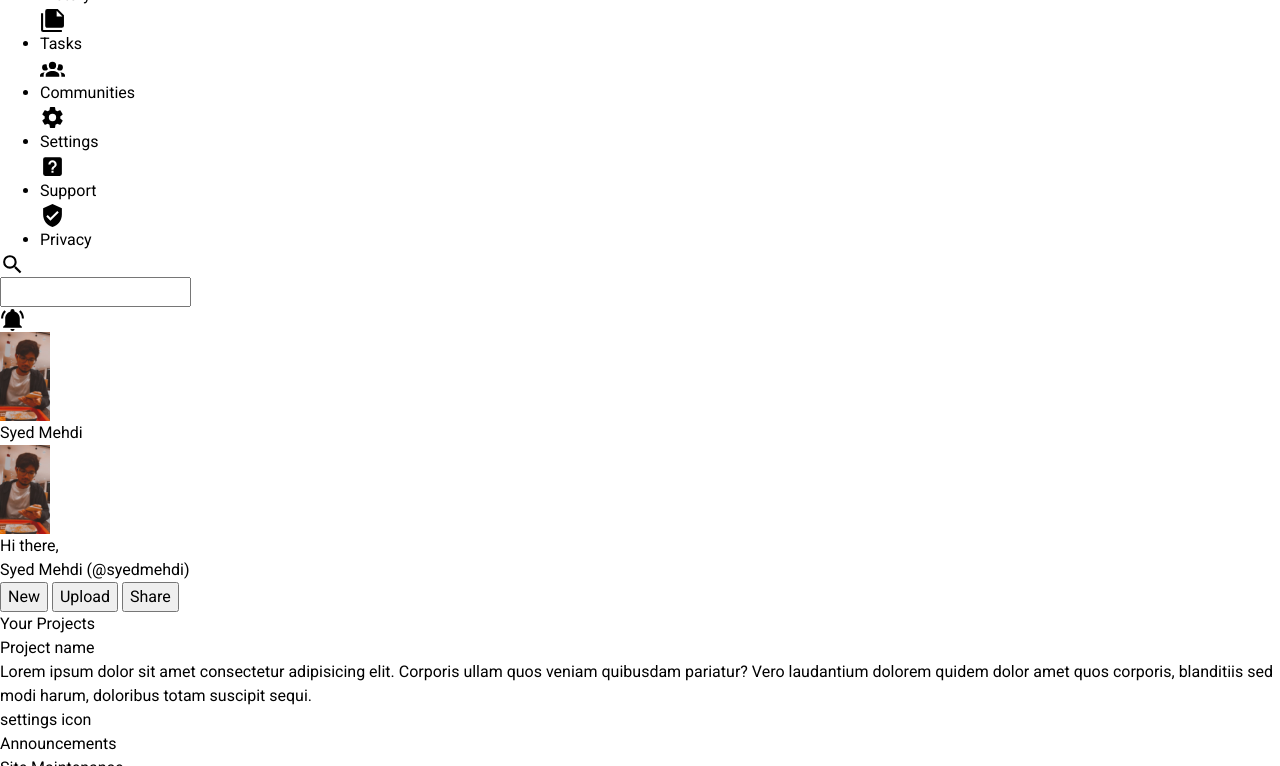
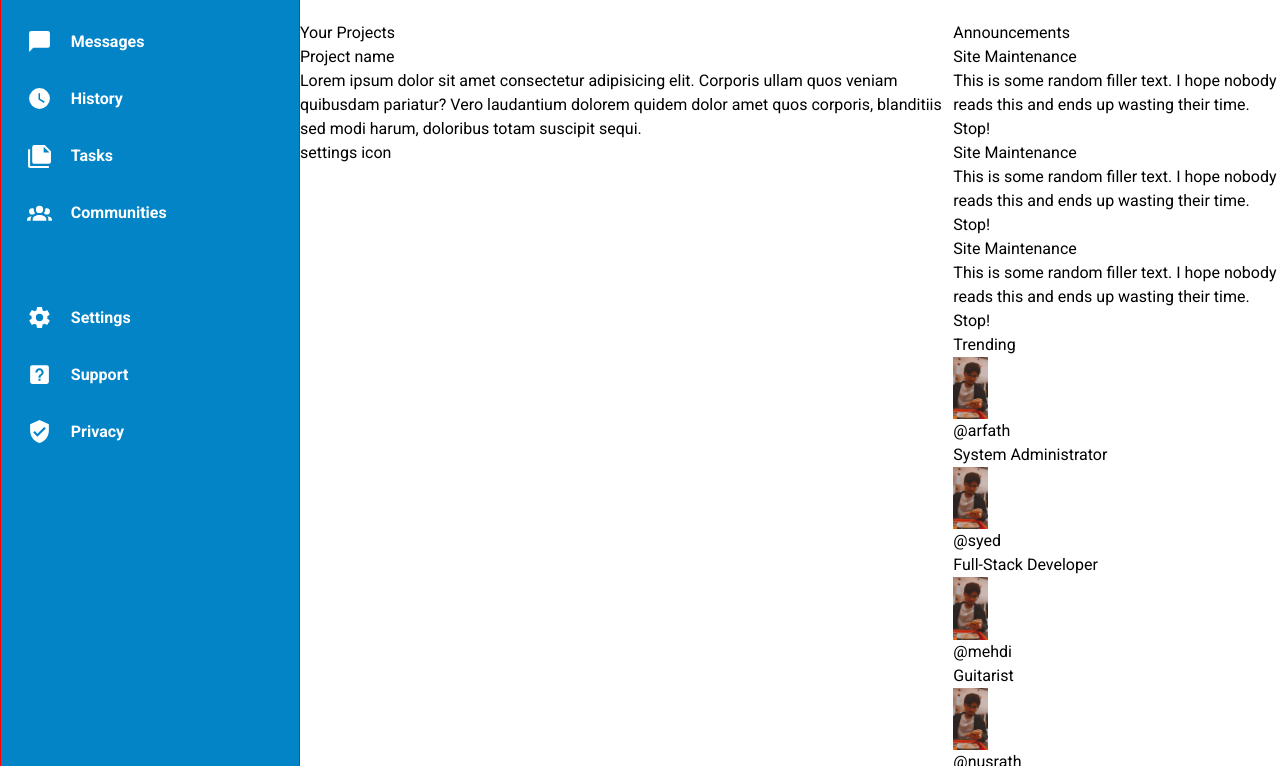
Before and after one commit to Infamous003/dashboard, a plain HTML site: page index.html in a window 1280 px wide. Shown: the part 238-1004 px from the top of the page. Drawn offline with Linux system fonts and the light colour scheme.

Commit message:
Update sidebar.css

```diff
--- /dev/null
+++ b/buttons.css
@@ -0,0 +1,9 @@
+button {
+    border: none;
+    border-radius: 1rem;
+    font-weight: bold;
+    padding: 0.4rem 0;
+    width: 100px;
+    color: white;
+    background-color: #0284c7;
+}
--- a/general.css
+++ b/general.css
@@ -2,6 +2,14 @@
 
 html {
     font-family: Roboto, system-ui, 'Open Sans', 'Helvetica Neue', sans-serif;
+}
+
+body {
+    height: 100vh;
+}
+
+main {
+    height: 100%;
 }
 
 svg {
@@ -9,5 +17,14 @@ svg {
 }
 
 img{
-    width: 50px;
+    width: 35px;
 }
+
+li {
+    list-style-type: none;
+}
+
+ul {
+    padding: 0;
+    margin: 0;
+}
--- a/index.html
+++ b/index.html
@@ -7,17 +7,17 @@
     <link rel="stylesheet" href="./reset.css">
     <link rel="stylesheet" href="./styles.css">
     <link rel="stylesheet" href="./general.css">
+    <link rel="stylesheet" href="./buttons.css">
+    <link rel="stylesheet" href="./sidebar.css">
 </head>
 <body>
     <main>
         <div class="sidebar">
             <div class="sidebar-logo">
-                <div>
                 <svg xmlns="http://www.w3.org/2000/svg" viewBox="0 0 24 24"><title>view-dashboard</title><path d="M13,3V9H21V3M13,21H21V11H13M3,21H11V15H3M3,13H11V3H3V13Z" /></svg>
-                </div>
                 <p>Dashboard</p>
             </div>
-            <div>
+            <nav class="nav">
                 <ul>
                     <li>
                         <svg xmlns="http://www.w3.org/2000/svg" viewBox="0 0 24 24"><title>home</title><path d="M10,20V14H14V20H19V12H22L12,3L2,12H5V20H10Z" /></svg>
@@ -56,19 +56,24 @@
                         Privacy
                     </li>
                 </ul>
-            </div>
+            </nav>
         </div>
 
+        <div class="right-section">
             <header>
                 <section>
                     <div>
+                        <div>
                             <svg xmlns="http://www.w3.org/2000/svg" viewBox="0 0 24 24"><title>magnify</title><path d="M9.5,3A6.5,6.5 0 0,1 16,9.5C16,11.11 15.41,12.59 14.44,13.73L14.71,14H15.5L20.5,19L19,20.5L14,15.5V14.71L13.73,14.44C12.59,15.41 11.11,16 9.5,16A6.5,6.5 0 0,1 3,9.5A6.5,6.5 0 0,1 9.5,3M9.5,5C7,5 5,7 5,9.5C5,12 7,14 9.5,14C12,14 14,12 14,9.5C14,7 12,5 9.5,5Z" /></svg>
                             <input type="text">
+                        </div>
+                        <div>
                             <svg xmlns="http://www.w3.org/2000/svg" viewBox="0 0 24 24"><title>bell-ring</title><path d="M21,19V20H3V19L5,17V11C5,7.9 7.03,5.17 10,4.29C10,4.19 10,4.1 10,4A2,2 0 0,1 12,2A2,2 0 0,1 14,4C14,4.1 14,4.19 14,4.29C16.97,5.17 19,7.9 19,11V17L21,19M14,21A2,2 0 0,1 12,23A2,2 0 0,1 10,21M19.75,3.19L18.33,4.61C20.04,6.3 21,8.6 21,11H23C23,8.07 21.84,5.25 19.75,3.19M1,11H3C3,8.6 3.96,6.3 5.67,4.61L4.25,3.19C2.16,5.25 1,8.07 1,11Z" /></svg>
                             <div class="ppf-containe">
                                 <img src="./img/pfp/me.jpeg" alt="my picture">
                             </div>
                             <p>Syed Mehdi</p>
+                        </div>
                     </div>
                 </section>
                 <section>
@@ -89,6 +94,7 @@
                 </section>
             </header>
 
+            <section class="main-section">
                 <div class="projects-section">
                     <section class="cards-section">
                         <p>Your Projects</p>
@@ -168,6 +174,8 @@
                         </div>
                     </div>
                 </div>
+            </section>
+        </div>
     </main>
 </body>
 </html>
--- /dev/null
+++ b/sidebar.css
@@ -0,0 +1,56 @@
+:root {
+    --sidebar-bg: #0284c7;
+    --sidebar-on-hover-bg: #0178b4;
+}
+
+.sidebar {
+    background-color: var(--sidebar-bg);
+    color: white;
+    grid-template-rows: [top]auto [middle]1fr [bottom];
+    font-weight: bold;
+    border: 1px solid red;
+}
+
+svg {
+    fill: white;
+    font-size: 100px;
+}
+
+.sidebar-logo {
+    height: max-content;
+    display: flex;
+    font-size: 1.5rem;
+    align-items: center;
+
+    margin-bottom: 4rem;
+    padding: 1rem;
+}
+
+.sidebar-logo svg {
+    width: 40px;
+    margin-right: 0.8rem;
+    cursor: pointer;
+}
+
+nav > ul > li {
+    display: flex;
+    font-size: 1rem;
+    align-items: center;
+    padding: 1rem;
+
+    cursor: pointer;
+    transition: all 0.15s;
+}
+
+ul > li:hover {
+    background-color: var(--sidebar-on-hover-bg);
+}
+
+nav > ul > li > svg {
+    margin-right: 1.2rem;
+    margin-left: 0.6rem;
+}
+
+nav > ul > li:nth-child(6){
+    margin-bottom: 3rem;
+}
--- a/styles.css
+++ b/styles.css
@@ -0,0 +1,57 @@
+/*----------   Main   ----------*/
+
+main {
+    display: grid;
+    grid-template-columns: [start]300px [middle]1fr [end];
+}
+
+
+/*----------  Sidebar  ---------*/
+
+
+.sidebar {
+    display: grid;
+    /* grid-template-rows: [top] [middle1] [middle2] [end]; */
+    /* grid-row: 1fr; */
+}
+
+
+/*----------    Main Section    ----------*/
+
+.right-section{
+    display: grid;
+    grid-template-rows: [top]1fr [middle]3fr [bottom];
+}
+
+/*----------  Header  ----------*/
+
+header{
+    /* grid-column: middle / end; */
+    display: grid;
+}
+
+header > section {
+    grid-auto-flow: column;
+}
+
+header > section > div {
+    display: grid;
+    grid-auto-flow: column;
+    /* height: 75px; */
+    /* grid-template-columns: [start]25px clamp(100px, 500px) [middle2]auto [middle3]auto [end]auto; */
+    grid-template-columns: [start]2fr [middle]1fr [end];
+}
+
+
+/*----------  Main Section ----------*/
+
+.main-section{
+    /* grid-column: middle / end; */
+    display: grid;
+    grid-template-columns: [start]2fr [middle]1fr [end];
+    /* grid-row: 1fr; */
+}
+
+.projects-section {
+    grid-column: start / middle;
+}
```
Lines whose indentation alone changed are shown as unchanged.
